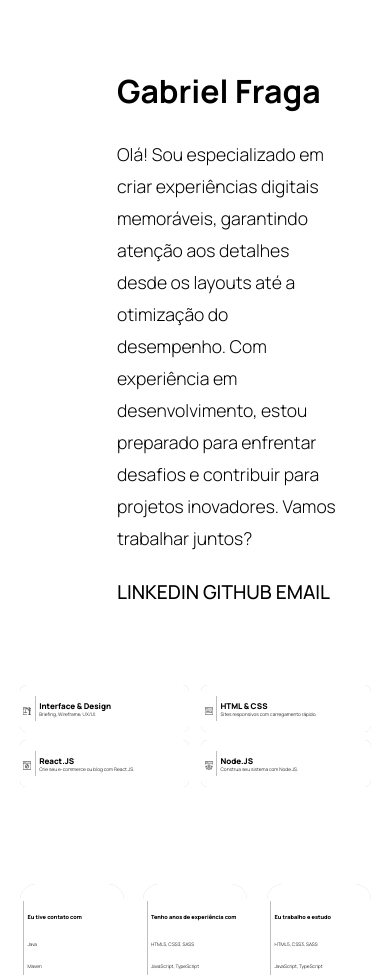
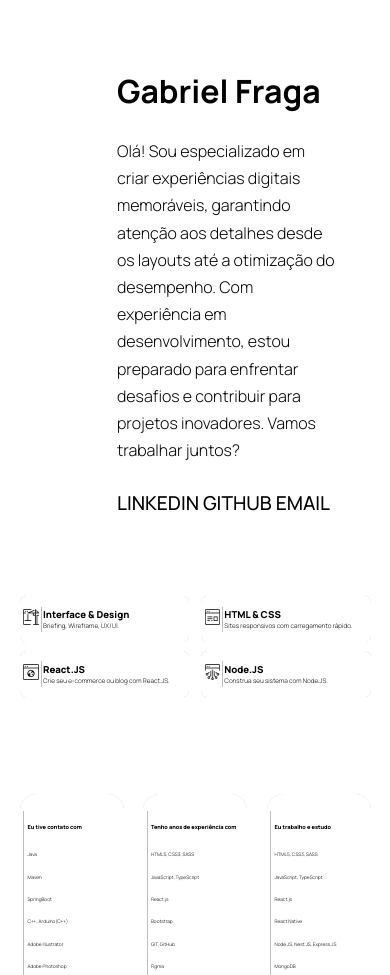
Before and after one commit to FragaGabriel23/Portfolio_D3, a React (Vite) app: page / in a window 390 px wide. Shown: the part 1560-2535 px from the top of the page. Built offline with nearby package versions, Linux system fonts and the light colour scheme; a web font is replaced by a local one.

Commit message:
refactor(views/home): Responsive

```diff
--- a/src/components/Projects/index.scss
+++ b/src/components/Projects/index.scss
@@ -33,6 +33,11 @@
             width: auto;
             height: 10vh;
         }
+
+        @include respond-to-medium {
+            width: 20vw;
+        }
+
     }
 
     &__tags {
--- a/src/views/Home/index.scss
+++ b/src/views/Home/index.scss
@@ -159,9 +159,9 @@
     &__presentation p {
         margin: 3vh 0 3vh 0;
 
-        line-height: 2rem;
+        line-height: 1.7rem;
         text-align: left;
-        font-size: 1.1rem;
+        font-size: 1rem;
         font-weight: 300;
     }
 
@@ -228,29 +228,33 @@
     }
 
     &__iconContainer {
-        padding: 0 1vw;
+        padding: 0 0.5vw 0 1vw;
 
     }
 
     &__iconContainer img {
         width: 2vw;
+
+        @include respond-to-small {
+            width: 4vw;
+        }
     }
 
     &__textContainer {
-        padding: 0 0 0 1vw;
+        padding: 0 0 0 0.5vw;
 
     }
 
     &__textContainer h2 {
-        font-size: 1.5rem;
+        font-size: 1.2rem;
         font-weight: 800;
 
         @include respond-to-small {
-            font-size: 0.5rem;
+            font-size: 0.6rem;
         }
 
         @include respond-to-medium {
-            font-size: 1rem;
+            font-size: 0.8rem;
         }
 
         @include respond-to-large {
@@ -259,11 +263,11 @@
     }
 
     &__textContainer p {
-        font-size: 0.75rem;
+        font-size: 0.6rem;
         font-weight: 300;
 
         @include respond-to-small {
-            font-size: 0.3rem;
+            font-size: 0.4rem;
         }
 
         @include respond-to-medium {
@@ -356,6 +360,11 @@
         height: 2.5vw;
 
         transition: ease-in-out 300ms;
+
+        @include respond-to-small {
+            width: 3vh;
+            height: 3vh;
+        }
     }
 
     &__icons img:hover {
```
